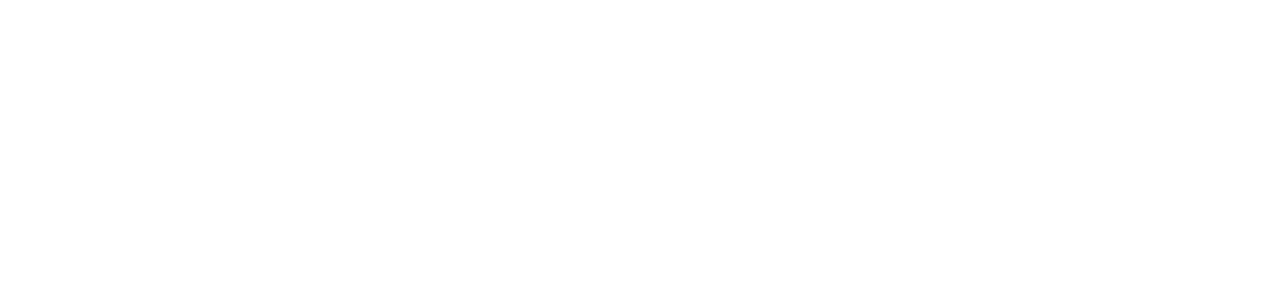
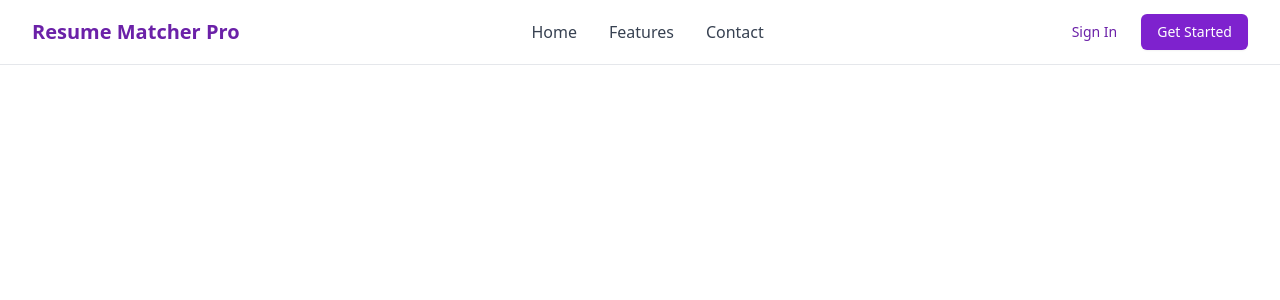
Before and after one commit to vinudasenith/resume-app-frontend, an Angular app: page / in a window 1280 px wide. Shown: the top 300 px of the page. Built offline with nearby package versions, Linux system fonts and the light colour scheme.

Commit message:
render header based on route👍

```diff
--- a/src/app/app.component.html
+++ b/src/app/app.component.html
@@ -1 +1,5 @@
+<ng-container *ngIf="!isLoginPage && !isRegisterPage">
+    <app-header></app-header>
+</ng-container>
+
 <router-outlet></router-outlet>
--- a/src/app/app.component.ts
+++ b/src/app/app.component.ts
@@ -2,15 +2,37 @@
 import { Component } from '@angular/core';
 import { RouterOutlet, Router, NavigationEnd } from '@angular/router';
 import { filter } from 'rxjs';
+import { HeaderComponent } from './shared/header/header.component';
 
 @Component({
   selector: 'app-root',
   standalone: true,
-  imports: [RouterOutlet, CommonModule],
+  imports: [RouterOutlet, CommonModule, HeaderComponent],
   templateUrl: './app.component.html',
   styleUrls: ['./app.component.css']
 })
 export class AppComponent {
   title = 'resume-matcher-frontend';
+  isLoginPage = false;
+  isRegisterPage = false;
+  isHome = false;
+
+
+
+
+
+
+
+
+  constructor(private router: Router) {
+    this.router.events.pipe(
+      filter(event => event instanceof NavigationEnd)
+    ).subscribe((event: any) => {
+      const path = event.urlAfterRedirects;
+      this.isLoginPage = path === '/login';
+      this.isRegisterPage = path === '/register';
+      this.isHome = path === '/';
+    });
+  }
 
 }
```
